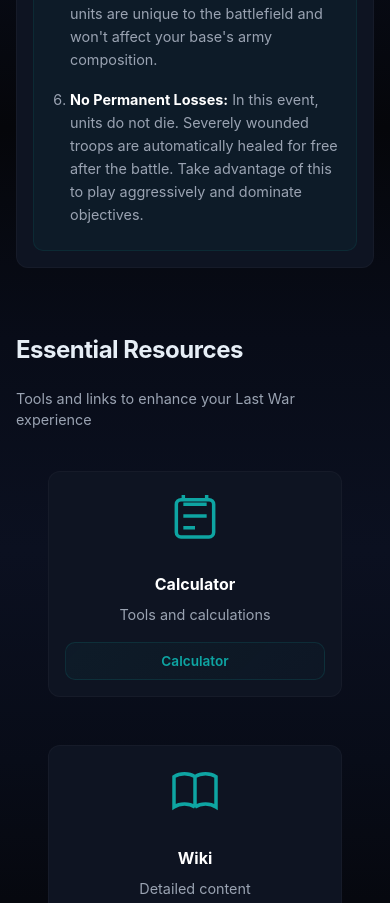
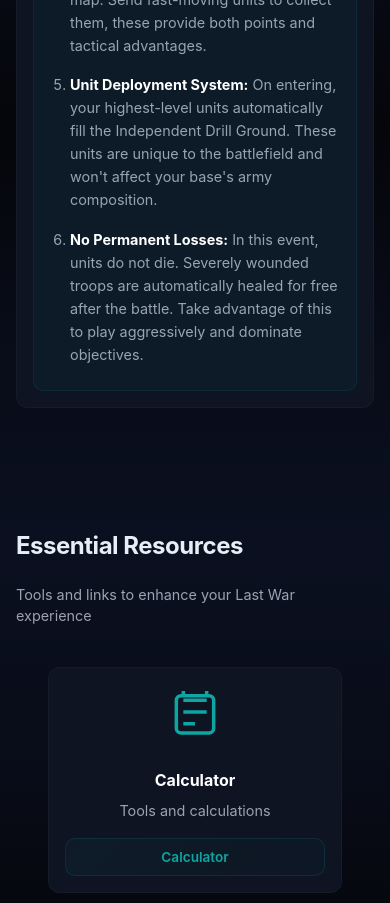
Before and after one commit to Blinquant/LastWar, a plain HTML site: page index.html in a window 390 px wide. Shown: the part 5780-6683 px from the top of the page. Drawn offline with Linux system fonts and the light colour scheme.

Commit message:
version5

```diff
--- a/index.html
+++ b/index.html
@@ -214,7 +214,7 @@
 
     /* Sections */
     .section {
-      padding: 2rem 0;
+      padding: 3rem 0;
     }
 
     .section h2 {
@@ -1091,7 +1091,7 @@
 
       /* Sections */
       .section {
-        padding: 1.5rem 0;
+        padding: 3rem 0;
       }
 
       .section h2 {
@@ -1306,7 +1306,7 @@
 
       /* Sections */
       .section {
-        padding: 1.25rem 0;
+        padding: 3rem 0;
       }
 
       .section h2 {
@@ -1422,7 +1422,7 @@
       }
 
       .section {
-        padding: 1rem 0;
+        padding: 2rem 0;
       }
     }
 
@@ -1451,7 +1451,7 @@
       }
     }
 
-    /* Améliorations pour le contraste élevé */
+    /* Increase for hight contrast */
     @media (prefers-contrast: high) {
       :root {
         --accent: #00ffff;
--- a/script/main.js
+++ b/script/main.js
@@ -3,10 +3,10 @@ if ('serviceWorker' in navigator) {
   window.addEventListener('load', () => {
     navigator.serviceWorker.register('/service-worker.js')
       .then(registration => {
-        console.log('🚀 Service Worker registered:', registration);
+        console.log(' Service Worker registered:', registration);
       })
       .catch(error => {
-        console.log('❌ Service Worker registration failed:', error);
+        console.log(' Service Worker registration failed:', error);
       });
   });
 }
```
Also changed, not shown: headquarter-guide.html (+6 -5 lines).
